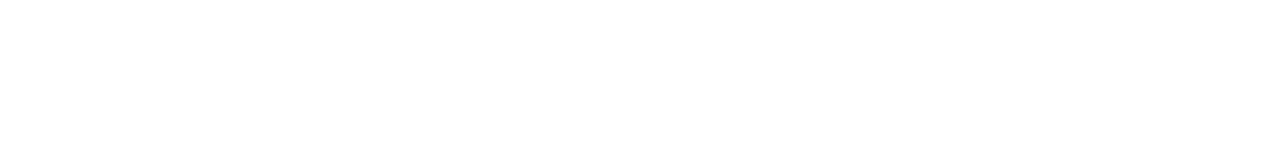
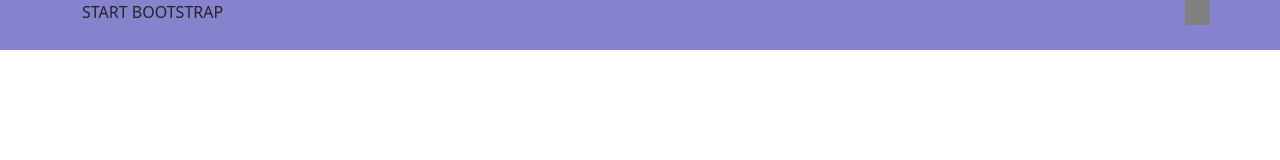
Before and after one commit to MattFofo/html-css-bootstrap-freelancer, a plain HTML site: page index.html in a window 1280 px wide. Drawn offline with nearby package versions, Linux system fonts and the light colour scheme.

Commit message:
inizio layout header xs

```diff
--- a/css/style.css
+++ b/css/style.css
@@ -0,0 +1,24 @@
+:root {
+    --header-color: rgb(135, 130, 206);
+    --header-height: 50px;
+}
+
+
+
+
+/* header */
+
+
+.header_color {
+    background-color: var(--header-color);
+}
+
+.header_height {
+    height: var(--header-height);
+}
+
+.menu_burger {
+      width: 25px;
+      height: 25px;
+      background-color: gray;
+}
--- a/index.html
+++ b/index.html
@@ -6,11 +6,27 @@
         <meta name="viewport" content="width=device-width, initial-scale=1.0">
         <title>Bootstrap-Freelancer</title>
 
-        <link rel="stylesheet" href="css/bootstrap.css">
+        <link href="https://cdn.jsdelivr.net/npm/bootstrap@5.1.3/dist/css/bootstrap.min.css" rel="stylesheet" integrity="sha384-1BmE4kWBq78iYhFldvKuhfTAU6auU8tT94WrHftjDbrCEXSU1oBoqyl2QvZ6jIW3" crossorigin="anonymous">
+
         <link rel="stylesheet" href="css/style.css">
 
     </head>
+
     <body>
 
+        <header class="container-fluid header_color header_height">
+
+            <div class="container">
+
+                <div class="row header_height">
+                    <div class="col">START BOOTSTRAP</div>
+                    <div class="col-1 menu_burger"></div>
+                </div>
+
+            </div>
+
+
+
+        </header>
     </body>
 </html>
```
